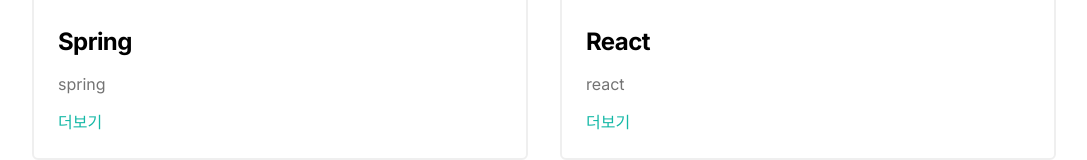
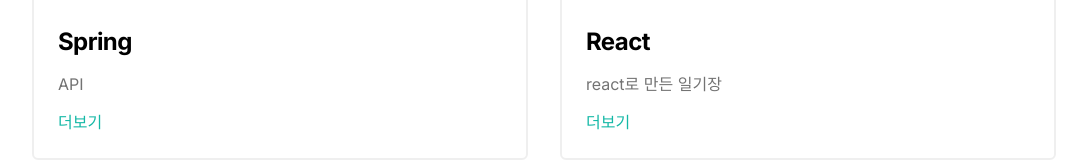
Before and after one commit to abhidhamma-java/origin, a Next.js app: page /projects in a window 1280 px wide. Shown: the part 527-687 px from the top of the page, without its empty margins (96-1183 px from the left). Built offline with nearby package versions, Linux system fonts and the light colour scheme; no server answers.

Commit message:
project data 변경

```diff
--- a/data/projectsData.js
+++ b/data/projectsData.js
@@ -1,15 +1,15 @@
 const projectsData = [
   {
     title: 'Spring',
-    description: `spring`,
+    description: `API`,
     imgSrc: `/static/images/spring.svg`,
-    href: 'https://spring.io/',
+    href: 'https://github.com/abhidhamma-java/TIL/blob/main/sideproject/spring/selfhelp.md',
   },
   {
     title: 'React',
-    description: `react`,
+    description: `react로 만든 일기장`,
     imgSrc: `/static/images/react.svg`,
-    href: 'https://reactjs.org/',
+    href: 'https://github.com/abhidhamma-private/disorders-ui',
   },
 ]
 
```
